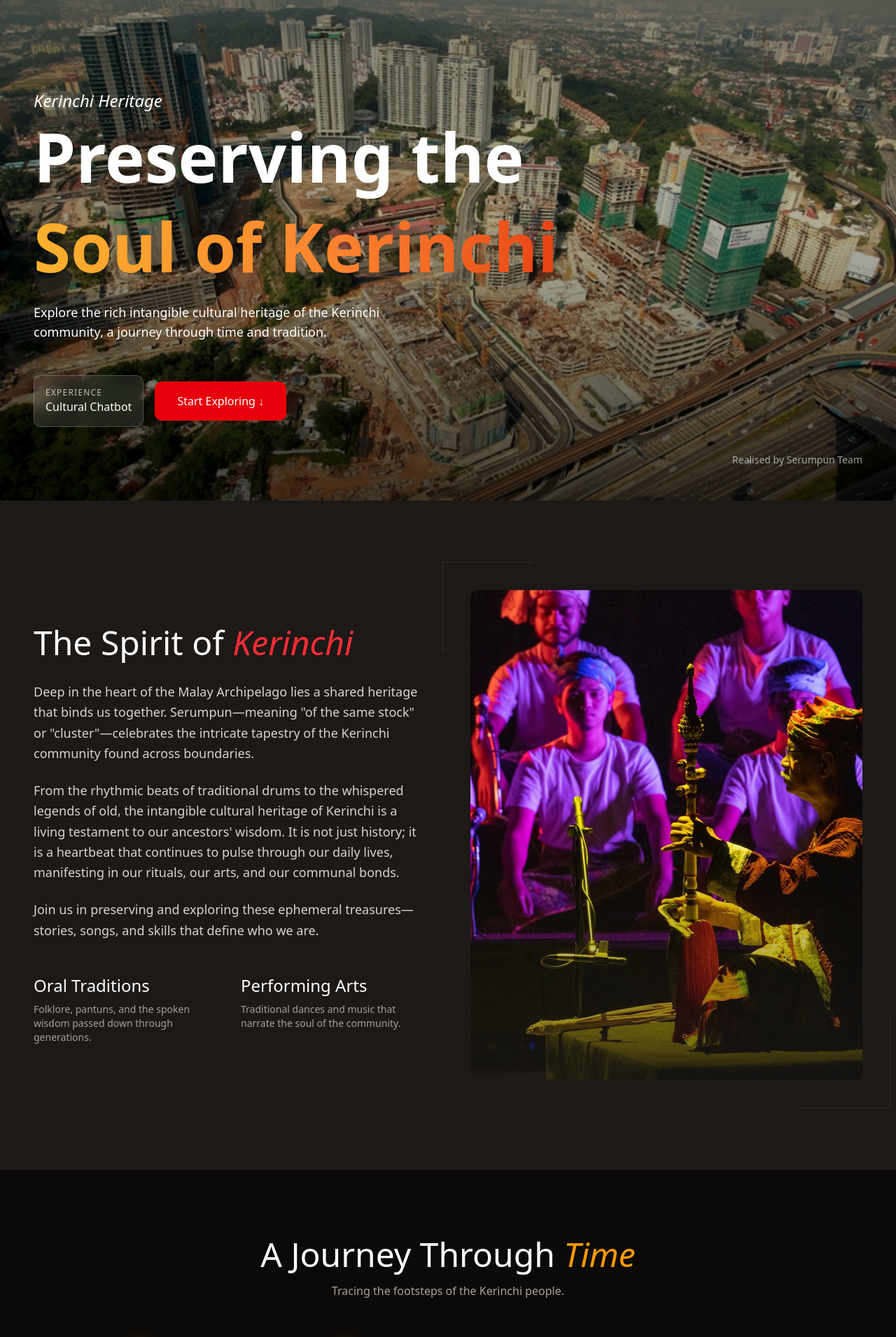
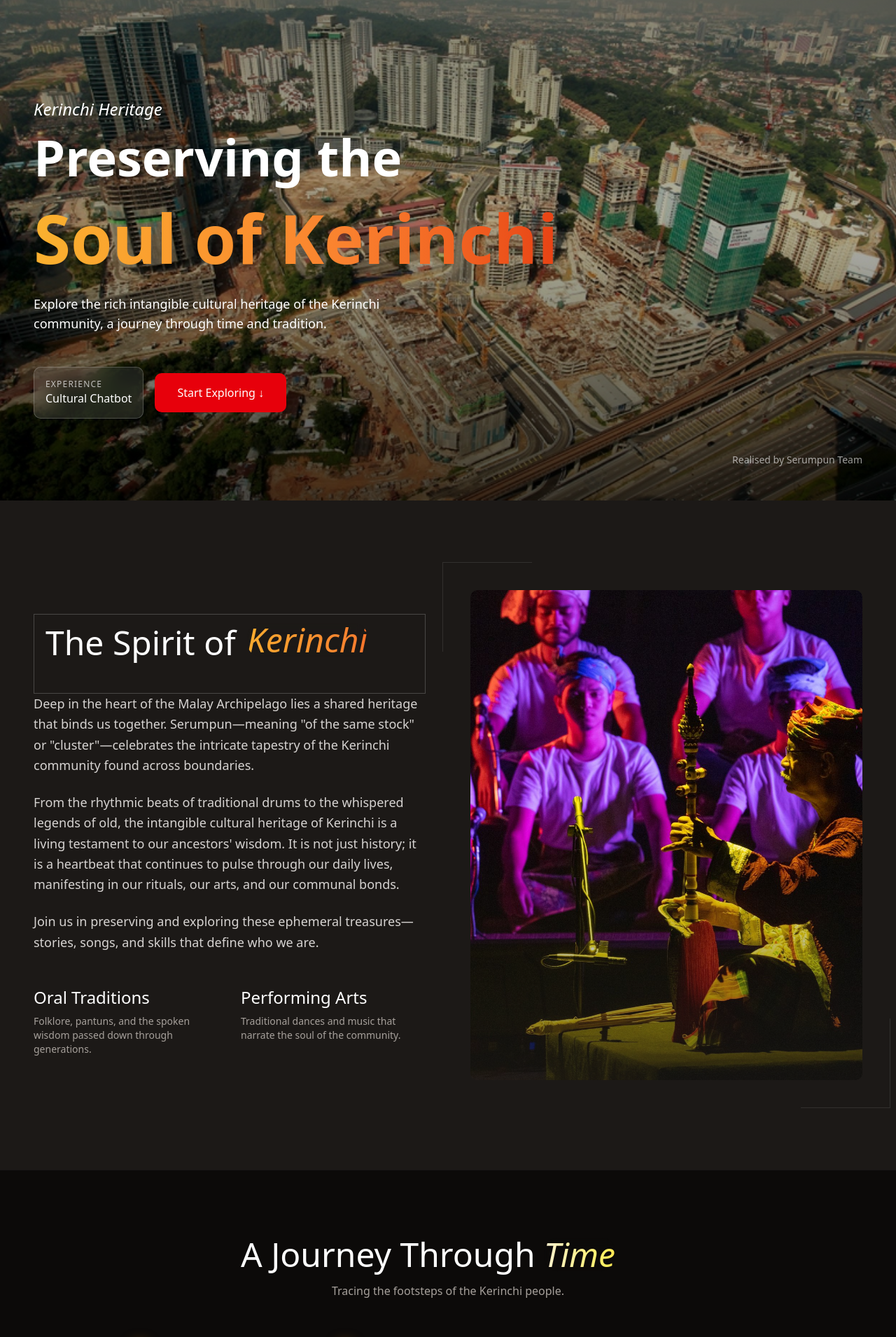
Before and after one commit to Heng-Yi-Kang/serumpun, a Next.js app: page / in a window 1280 px wide. Shown: the part 85-1995 px from the top of the page at 70% size. Built offline with nearby package versions, Linux system fonts and the light colour scheme; a web font is replaced by a local one.

Commit message:
text refinement

```diff
--- a/src/components/Hero.tsx
+++ b/src/components/Hero.tsx
@@ -38,10 +38,10 @@ export default function Hero() {
             animateBy="words"
             direction="top"
             onAnimationComplete={() => {}}
-            className="text-8xl mb-8"
+            className="text-7xl mb-8"
           />
 
-          <h1
+          <p
             className="
             text-5xl md:text-8xl font-bold
             bg-gradient-to-r from-[#FAB12F] via-[#FA812F] to-[#DD0303]
@@ -49,7 +49,7 @@ export default function Hero() {
             "
           >
             Soul of Kerinchi
-          </h1>
+          </p>
         </motion.h1>
 
         <motion.p
--- a/src/components/Intro.tsx
+++ b/src/components/Intro.tsx
@@ -16,10 +16,21 @@ export default function Intro() {
           className="flex flex-col md:flex-row gap-16 items-center"
         >
           <div className="md:w-1/2">
-            <h2 className="font-serif text-4xl md:text-5xl text-white mb-8">
-              The Spirit of{" "}
-              <span className="italic text-red-500">Kerinchi</span>
-            </h2>
+            <div className="flex items-center border border-white/20">
+              <h2 className="font-serif text-4xl md:text-5xl text-white mb-8 p-4 rounded-lg">
+                The Spirit of
+              </h2>
+
+              <GradientText
+                colors={["#FAB12F", "#FA812F", "#DD0303"]}
+                animationSpeed={3}
+                showBorder={false}
+                className="italic text-5xl font-bold  ml-0 -top-5"
+              >
+                Kerinchi
+              </GradientText>
+            </div>
+
             <div className="space-y-6 text-lg text-stone-300 leading-relaxed font-light">
               <p>
                 Deep in the heart of the Malay Archipelago lies a shared
@@ -65,7 +76,6 @@ export default function Intro() {
           </div>
 
           <div className="md:w-1/2 relative">
-            {/* Decorative Elements */}
             <div className="absolute -top-10 -left-10 w-32 h-32 border-t border-l border-white/20 opacity-50" />
             <div className="absolute -bottom-10 -right-10 w-32 h-32 border-b border-r border-white/20 opacity-50" />
 
@@ -77,7 +87,7 @@ export default function Intro() {
                 className="object-cover transition-transform duration-700 group-hover:scale-105"
                 priority
               />
-              {/* Gradient overlay */}
+
               <div className="absolute inset-0 bg-gradient-to-t from-stone-900 via-transparent to-transparent opacity-60 pointer-events-none" />
             </div>
           </div>
--- a/src/components/Timeline.tsx
+++ b/src/components/Timeline.tsx
@@ -3,31 +3,36 @@
 import { useState, useEffect } from "react";
 import { motion, AnimatePresence } from "framer-motion";
 import { MapPin, Calendar, Anchor, Sparkles } from "lucide-react";
+import GradientText from "./GradientText";
 
 // Mock Data
 const TIMELINE_EVENTS = [
   {
     year: "19th Century",
     title: "Origins in Alam Kerinci",
-    description: "The journey begins in the highlands of Jambi, Sumatra (Alam Kerinci). Our ancestors cultivated rice and developed a unique culture rich in oral traditions and mystic arts.",
+    description:
+      "The journey begins in the highlands of Jambi, Sumatra (Alam Kerinci). Our ancestors cultivated rice and developed a unique culture rich in oral traditions and mystic arts.",
     icon: <MapPin className="w-6 h-6" />,
   },
   {
     year: "Late 1800s",
     title: "The Great Migration",
-    description: "Driven by the spirit of 'Merantau' (wandering), early Kerinchi pioneers sailed across the straits, seeking new opportunities in the Malay Peninsula.",
+    description:
+      "Driven by the spirit of 'Merantau' (wandering), early Kerinchi pioneers sailed across the straits, seeking new opportunities in the Malay Peninsula.",
     icon: <Anchor className="w-6 h-6" />,
   },
   {
     year: "1900s",
     title: "Settlement in KL",
-    description: "They opened land in what is now known as Kampung Kerinchi and Pantai Dalam. The area became a hub for trade, agriculture, and silat brotherhoods.",
+    description:
+      "They opened land in what is now known as Kampung Kerinchi and Pantai Dalam. The area became a hub for trade, agriculture, and silat brotherhoods.",
     icon: <Calendar className="w-6 h-6" />,
   },
   {
     year: "Present Day",
     title: "The Serumpun Initiative",
-    description: "Today, we launch Serumpun to digitally preserve this intangible heritage. We are the bridge between the memories of the past and the technology of the future.",
+    description:
+      "Today, we launch Serumpun to digitally preserve this intangible heritage. We are the bridge between the memories of the past and the technology of the future.",
     icon: <Sparkles className="w-6 h-6" />,
   },
 ];
@@ -49,11 +54,23 @@ export default function Timeline() {
       <div className="absolute top-0 left-0 w-full h-full bg-[radial-gradient(circle_at_top,_var(--tw-gradient-stops))] from-amber-900/20 via-stone-950 to-stone-950" />
 
       <div className="container mx-auto px-6 md:px-12 relative z-10">
-        <div className="text-center mb-16">
-          <h2 className="text-3xl md:text-5xl font-serif text-white mb-4">
-            A Journey Through <span className="text-amber-500 italic">Time</span>
-          </h2>
-          <p className="text-stone-400">Tracing the footsteps of the Kerinchi people.</p>
+        <div className="text-center mb-16 flex flex-col justify-center">
+          <div className="flex self-center items-center justify-center w-1/2">
+            <h2 className="text-3xl md:text-5xl font-serif text-white mb-4">
+              A Journey Through
+            </h2>
+            <GradientText
+              colors={["#FEF3E2", "#FFEF5F", "#FF9D00"]}
+              animationSpeed={3}
+              showBorder={false}
+              className="italic text-5xl font-bold ml-0 -top-2 ml-3"
+            >
+              Time
+            </GradientText>
+          </div>
+          <p className="text-stone-400">
+            Tracing the footsteps of the Kerinchi people.
+          </p>
         </div>
 
         {/* 1. HORIZONTAL LINE SECTION */}
@@ -65,7 +82,9 @@ export default function Timeline() {
           <motion.div
             className="absolute top-1/2 left-0 h-1 bg-amber-500 -translate-y-1/2 rounded-full"
             initial={{ width: "0%" }}
-            animate={{ width: `${(activeIndex / (TIMELINE_EVENTS.length - 1)) * 100}%` }}
+            animate={{
+              width: `${(activeIndex / (TIMELINE_EVENTS.length - 1)) * 100}%`,
+            }}
             transition={{ duration: 0.5 }}
           />
 
@@ -76,12 +95,16 @@ export default function Timeline() {
                 key={index}
                 onClick={() => setActiveIndex(index)} // Allow clicking to jump
                 className={`relative w-4 h-4 rounded-full transition-all duration-300 z-10 flex items-center justify-center
-                  ${index <= activeIndex ? "bg-amber-500 scale-125 shadow-[0_0_15px_rgba(245,158,11,0.5)]" : "bg-stone-700"}
+                  ${
+                    index <= activeIndex
+                      ? "bg-amber-500 scale-125 shadow-[0_0_15px_rgba(245,158,11,0.5)]"
+                      : "bg-stone-700"
+                  }
                 `}
               >
                 {/* Pulse effect for active dot */}
                 {index === activeIndex && (
-                    <div className="absolute inset-0 w-full h-full bg-amber-500 rounded-full animate-ping opacity-75" />
+                  <div className="absolute inset-0 w-full h-full bg-amber-500 rounded-full animate-ping opacity-75" />
                 )}
               </button>
             ))}
```
